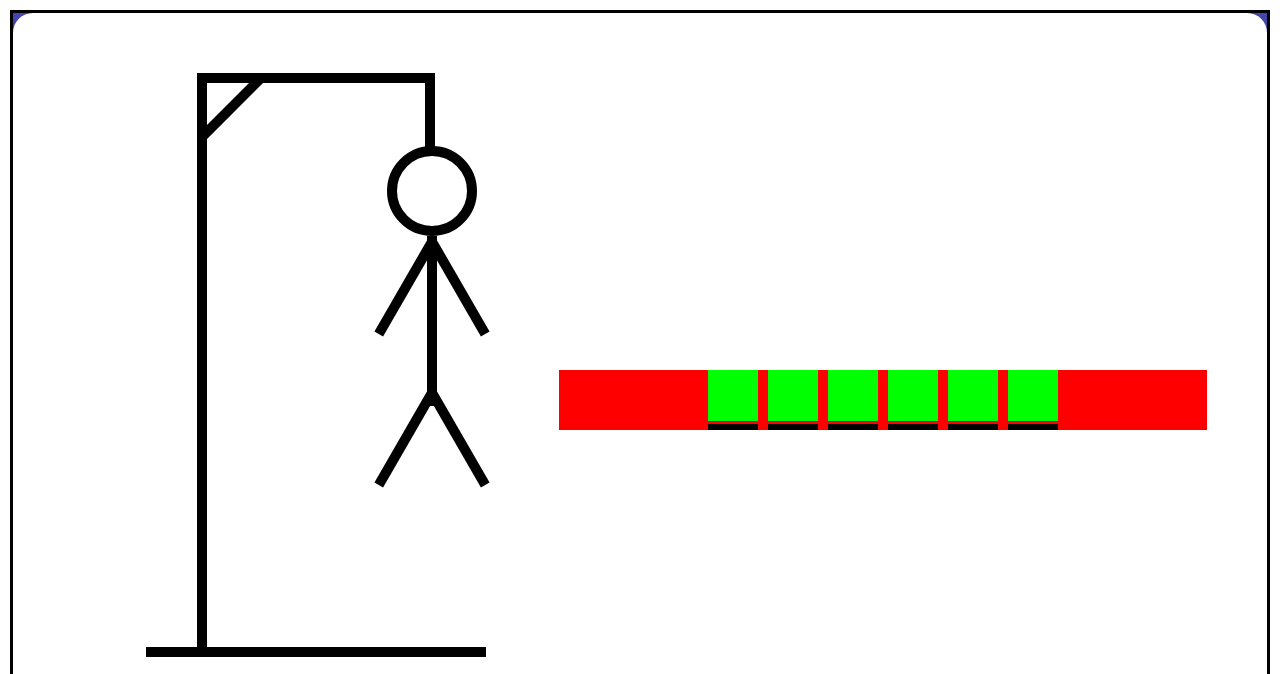
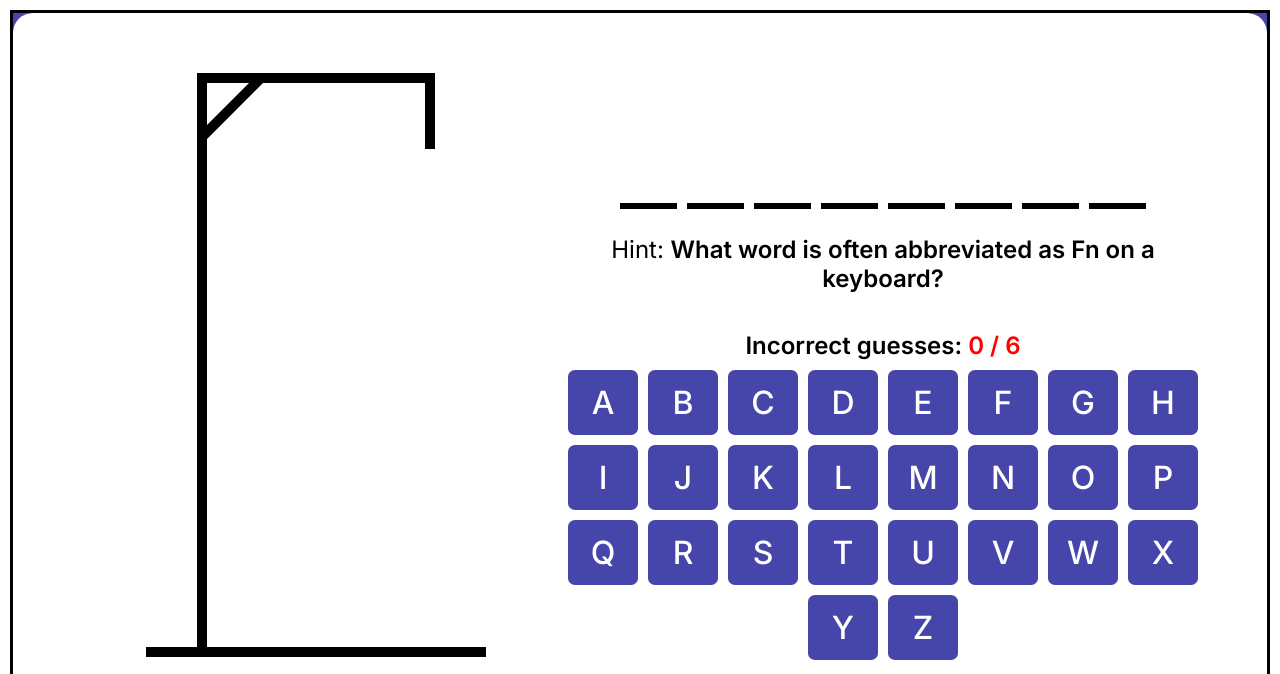
Before and after one commit to whyisitalwaysAna/hangman-game-s1e1, a website built with webpack: page src/index.html in a window 1280 px wide. Shown: the top 674 px of the page. Built offline with nearby package versions, Linux system fonts and the light colour scheme.

Commit message:
feat: add quiz letters

```diff
--- a/src/index.js
+++ b/src/index.js
@@ -2,3 +2,7 @@ import './scss/main.scss'
 const gallows = require('./js/gallows')
 const hangedman = require('./js/hangedman')
 const answer = require('./js/answer')
+const hint = require('./js/hint')
+const incorrect = require('./js/incorrect')
+const keyboard = require('./js/keyboard')
+const modal = require('./js/modal')
--- a/src/js/answer.js
+++ b/src/js/answer.js
@@ -4,24 +4,77 @@ const answerLine = document.createElement('div')
 answerLine.classList.add('answer-line')
 controlWrapper.appendChild(answerLine)
 
-const letters = document.createElement('div')
-letters.classList.add('letters')
-answerLine.appendChild(letters)
+//const letters = document.createElement('div')
+//letters.classList.add('letters')
+//answerLine.appendChild(letters)
 
-const lines = document.createElement('div')
-lines.classList.add('lines')
-answerLine.appendChild(lines)
+//const lines = document.createElement('div')
+//lines.classList.add('lines')
+//answerLine.appendChild(lines)
 
-let count = 6
-
-for (let i = 0; i < count; i++) {
-  const letterUnderline = document.createElement('div')
-  letterUnderline.classList.add('letter-underline')
-  lines.appendChild(letterUnderline)
+export const quiz = {
+  questions: {
+    questionPurple:
+      'What color do you get if you mix together the two colors that appear twice in the Google logo?',
+    questionDominos:
+      'For Cyber Monday in the US in 2019, Google "baked" Pixel 4 phones inside the pizza boxes of what fast food chain as a limited promotion?',
+    questionAndroid:
+      'Andy Rubin is known as one of the three founders of what massively popular operating system?',
+    questionFrench:
+      '"Ordinateur" is the word for "computer," and "logiciel" is the word for "software," in what Romance language?',
+    questionBotnet:
+      'What is the 6-letter term for a group of computers that is networked together and used by hackers to steal information?',
+    questionHaiku:
+      'A Rochester, New York developed what open-source operating system written in way more than three lines of code and named for what short poetry form?',
+    questionMicrosoft: 'Who developed and designed TypeScript?',
+    questionIphone:
+      'Now appearing prophetic, what device was announced in 2007 with the following slogan? "This is only the beginning."',
+    questionPaypal:
+      'Since 2013, what technology company focused on payments has owned the popular smartphone cash transfer app Venmo?',
+    questionHalo:
+      'Mendicant Bias and Offensive Bias are fictional AIs in what "holy" video game franchise that shares its name with a Beyonce song? ',
+    questionCookie:
+      'What delicious computer term did web browser programmer Lou Montulli coin to refer to information that is sent from the browser to the web server?',
+    questionNetwork:
+      'A group of independent computers attached to one another through communication media',
+    questionPixel: 'The smallest unit in a digital display',
+    questionFunction: 'What word is often abbreviated as Fn on a keyboard?',
+    questionAdobe:
+      'In the last year more than 250 billion PDFs were opened using products from what highly successful creative software company?'
+  },
+  answers: {
+    answerPurple: ['P', 'U', 'R', 'P', 'L', 'E'],
+    answerDominos: ['D', 'O', 'M', 'I', 'N', 'O', 'S'],
+    answerAndroid: ['A', 'N', 'D', 'R', 'O', 'I', 'D'],
+    answerFrench: ['F', 'R', 'E', 'N', 'C', 'H'],
+    answerBotnet: ['B', 'O', 'T', 'N', 'E', 'T'],
+    answerHaiku: ['H', 'A', 'I', 'K', 'U'],
+    answerMicrosoft: ['M', 'I', 'C', 'R', 'O', 'S', 'O', 'F', 'T'],
+    answerIphone: ['I', 'P', 'H', 'O', 'N', 'E'],
+    answerPaypal: ['P', 'A', 'Y', 'P', 'A', 'L'],
+    answerHalo: ['H', 'A', 'L', 'O'],
+    answerCookie: ['C', 'O', 'O', 'K', 'I', 'E'],
+    answerNetwork: ['N', 'E', 'T', 'W', 'O', 'R', 'K'],
+    answerPixel: ['P', 'I', 'X', 'E', 'L'],
+    answerFunction: ['F', 'U', 'N', 'C', 'T', 'I', 'O', 'N'],
+    answerAdobe: ['A', 'D', 'O', 'B', 'E']
+  }
 }
 
-for (let i = 0; i < count; i++) {
-  const letterWrapper = document.createElement('div')
-  letterWrapper.classList.add('letter-wrapper')
-  letters.appendChild(letterWrapper)
+export let letterWrapper
+
+export function drawUnderlines(array) {
+  for (let i = 0; i < array.length; i++) {
+    const letterBox = document.createElement('div')
+    letterBox.classList.add('letter-box')
+    answerLine.appendChild(letterBox)
+
+    letterWrapper = document.createElement('div')
+    letterWrapper.classList.add('letter-wrapper')
+    letterBox.appendChild(letterWrapper)
+
+    const letterUnderline = document.createElement('div')
+    letterUnderline.classList.add('letter-underline')
+    letterBox.appendChild(letterUnderline)
+  }
 }
--- a/src/js/gallows.js
+++ b/src/js/gallows.js
@@ -1,6 +1,5 @@
 const body = document.querySelector('body')
 const gallows = document.createElement('div')
-console.log('hihi')
 
 gallows.innerHTML = `
 <div class="container">
--- a/src/js/hangedman.js
+++ b/src/js/hangedman.js
@@ -2,24 +2,24 @@ const helperWrapper = document.querySelector('.helper-2')
 
 const head = document.createElement('div')
 head.classList.add('head')
-helperWrapper.appendChild(head) //will be deleted
+//helperWrapper.appendChild(head) //will be deleted
 
 const torso = document.createElement('div')
 torso.classList.add('torso')
-helperWrapper.appendChild(torso) //will be deleted
+//helperWrapper.appendChild(torso) //will be deleted
 
 const leftHand = document.createElement('div')
 leftHand.classList.add('left-hand')
-torso.appendChild(leftHand) //will be deleted
+//torso.appendChild(leftHand) //will be deleted
 
 const rightHand = document.createElement('div')
 rightHand.classList.add('right-hand')
-torso.appendChild(rightHand) //will be deleted
+//torso.appendChild(rightHand) //will be deleted
 
 const leftLeg = document.createElement('div')
 leftLeg.classList.add('left-leg')
-torso.appendChild(leftLeg) //will be deleted
+//torso.appendChild(leftLeg) //will be deleted
 
 const rightLeg = document.createElement('div')
 rightLeg.classList.add('right-leg')
-torso.appendChild(rightLeg) //will be deleted
+//torso.appendChild(rightLeg) //will be deleted
--- /dev/null
+++ b/src/js/hint.js
@@ -0,0 +1,51 @@
+import { quiz, drawUnderlines } from './answer.js'
+
+const controlWrapper = document.querySelector('.control')
+
+const hintWrapper = document.createElement('div')
+hintWrapper.classList.add('hint-wrapper')
+controlWrapper.appendChild(hintWrapper)
+
+const hint = document.createElement('div')
+hint.classList.add('hint')
+hintWrapper.appendChild(hint)
+hint.textContent = 'Hint: '
+
+const question = document.createElement('div')
+question.classList.add('question')
+hintWrapper.appendChild(question)
+
+const objQuestionsLength = Object.keys(quiz.questions).length
+
+function getRandomQuiz(min, max) {
+  min = Math.ceil(min)
+  max = Math.floor(max)
+  return Math.floor(Math.random() * (max - min) + min)
+}
+export let randomQuiz = getRandomQuiz(1, objQuestionsLength + 1)
+
+function displayRandomQuiz(number) {
+  let questions = Object.values(quiz.questions)
+  question.textContent = questions[number - 1]
+}
+
+function displayAnswerLines(number) {
+  let answer = Object.values(quiz.answers)
+  drawUnderlines(answer[number - 1])
+}
+
+displayRandomQuiz(randomQuiz)
+displayAnswerLines(randomQuiz)
+
+let arrayValue = Object.values(quiz.answers)
+
+export function writeLetters(array) {
+  const letterWrapperGlobal = document.querySelectorAll('.letter-wrapper')
+
+  for (let i = 0; i < array.length; i++) {
+    let letterItem = letterWrapperGlobal.item(i)
+    letterItem.textContent = array[i]
+  }
+}
+
+writeLetters(arrayValue[randomQuiz - 1])
--- /dev/null
+++ b/src/js/incorrect.js
@@ -0,0 +1,15 @@
+const controlWrapper = document.querySelector('.control')
+
+const incorrectWrapper = document.createElement('div')
+incorrectWrapper.classList.add('incorrect-wrapper')
+controlWrapper.appendChild(incorrectWrapper)
+
+const incorrectGuesses = document.createElement('div')
+incorrectGuesses.classList.add('incorrect-guesses')
+incorrectWrapper.appendChild(incorrectGuesses)
+incorrectGuesses.textContent = 'Incorrect guesses: '
+
+const incorrectGuessesCounter = document.createElement('div')
+incorrectGuessesCounter.classList.add('incorrect-guesses-counter')
+incorrectWrapper.appendChild(incorrectGuessesCounter)
+incorrectGuessesCounter.textContent = '0 / 6' //will be removed
--- /dev/null
+++ b/src/js/keyboard.js
@@ -0,0 +1,81 @@
+import { quiz, letterWrapper } from './answer.js'
+import { randomQuiz, writeLetters } from './hint.js'
+
+const controlWrapper = document.querySelector('.control')
+
+const keyboardWrapper = document.createElement('div')
+keyboardWrapper.classList.add('keyboard-wrapper')
+controlWrapper.appendChild(keyboardWrapper)
+
+const lettersArray = [
+  'A',
+  'B',
+  'C',
+  'D',
+  'E',
+  'F',
+  'G',
+  'H',
+  'I',
+  'J',
+  'K',
+  'L',
+  'M',
+  'N',
+  'O',
+  'P',
+  'Q',
+  'R',
+  'S',
+  'T',
+  'U',
+  'V',
+  'W',
+  'X',
+  'Y',
+  'Z'
+]
+
+let arrayValue = Object.values(quiz.answers)
+//
+let currentAnswer = []
+//
+
+function paintKeys(array, answer) {
+  for (let i = 0; i < array.length; i++) {
+    const key = document.createElement('div')
+    key.classList.add('key')
+    keyboardWrapper.appendChild(key)
+
+    key.addEventListener('click', function (event) {
+      answer.forEach(elem => {
+        if (event.target.innerHTML === elem) {
+          let letterNode = document.querySelectorAll('.letter-wrapper')
+          for (let node of letterNode) {
+            if (node.innerHTML === elem) {
+              node.classList.add('visible-letter')
+              //
+
+              currentAnswer.push(elem)
+              console.log(currentAnswer)
+              console.log(currentAnswer.length)
+              //
+              event.removeEventListener('click', paintKeys)
+            }
+          }
+        }
+      })
+    })
+  }
+}
+paintKeys(lettersArray, arrayValue[randomQuiz - 1])
+
+function writeLettersInKeys(array) {
+  const allKeys = document.querySelectorAll('.key')
+
+  for (let i = 0; i < array.length; i++) {
+    let letterItem = allKeys.item(i)
+    letterItem.textContent = array[i]
+  }
+}
+writeLettersInKeys(lettersArray)
--- /dev/null
+++ b/src/js/modal.js
@@ -0,0 +1,19 @@
+import { letterWrapper } from './answer.js'
+
+
+//nodelist.forEach(node => {
+//  let mutationObserver = new MutationObserver(function (mutations) {
+//    mutations.forEach(function (mutation) {
+//      console.log(mutation)
+//    })
+//  })
+
+//  mutationObserver.observe(node, {
+//    attributes: true,
+//    characterData: true,
+//    childList: true,
+//    subtree: true,
+//    attributeOldValue: true,
+//    characterDataOldValue: true
+//  })
+//})
--- a/src/scss/blocks/_answer.scss
+++ b/src/scss/blocks/_answer.scss
@@ -1,49 +1,43 @@
 .control {
   display: flex;
   flex-direction: column;
-  justify-content: center;
+  justify-content: space-between;
   align-items: center;
   width: 100%;
-  height: 100%;
+  height: 80%;
 }
 
 .answer-line {
   width: 100%;
-  height: 60px;
-  background-color: red;
   display: flex;
-  flex-direction: column;
   justify-content: center;
-  gap: 3px;
+  gap: 10px;
 }
 
-.letters {
-  width: 100%;
-  height: 90%;
-  display: flex;
-  gap: 10px;
-  justify-content: center;
-}
-
-.lines {
-  width: 100%;
-  height: 10%;
-  display: flex;
-  gap: 10px;
-  justify-content: center;
+.letter-box {
+  width: 57px;
+  height: 71px;
+  position: relative;
 }
 
 .letter-underline {
-  width: 50px;
+  position: absolute;
+  bottom: 0px;
+  width: 57px;
   height: 6px;
   background-color: black;
-  bottom: 0;
-  align-self: flex-end;
 }
 
 .letter-wrapper {
-  width: 50px;
-  height: 100%;
-  background-color: rgb(0, 255, 0);
-  bottom: 0;
+  display: none;
+  justify-content: center;
+  width: 57px;
+  height: 65px;
+  font-family: 'Inter', sans-serif;
+  font-weight: 700;
+  font-size: 3.5rem;
 }
+
+.visible-letter {
+  display: flex;
+}
--- a/src/scss/blocks/_gallows.scss
+++ b/src/scss/blocks/_gallows.scss
@@ -1,6 +1,8 @@
 .gallows-wrapper {
   position: relative;
   border: 3px solid rgb(0, 0, 0);
+  display: flex;
+  justify-content: center;
 
   .corner {
     background-color: rgb(69, 69, 170);
@@ -61,6 +63,7 @@
     justify-items: center;
     align-items: center;
     padding: 60px;
+    max-width: 1440px;
     .gallows-wrapper {
       //background-color: rgb(134, 65, 65);
       width: 100%;
--- /dev/null
+++ b/src/scss/blocks/_hint.scss
@@ -0,0 +1,18 @@
+.hint-wrapper {
+  width: 100%;
+  grid-template-columns: 1fr 5fr;
+  font-family: 'Inter', sans-serif;
+  text-align: center;
+}
+
+.hint {
+  font-weight: 400;
+  font-size: 1.5rem;
+  display: inline;
+}
+
+.question {
+  font-weight: 600;
+  font-size: 1.5rem;
+  display: inline;
+}
--- /dev/null
+++ b/src/scss/blocks/_incorrect.scss
@@ -0,0 +1,20 @@
+.incorrect-wrapper {
+  width: 100%;
+  grid-template-columns: 1fr 5fr;
+  font-family: 'Inter', sans-serif;
+  text-align: center;
+  height: 200px;
+}
+
+.incorrect-guesses {
+  font-weight: 600;
+  font-size: 1.5rem;
+  display: inline;
+}
+
+.incorrect-guesses-counter {
+  font-weight: 600;
+  font-size: 1.5rem;
+  display: inline;
+  color: red;
+}
--- /dev/null
+++ b/src/scss/blocks/_keyboard.scss
@@ -0,0 +1,25 @@
+.keyboard-wrapper {
+  height: 200vh;
+  //background-color: rgb(170, 206, 137);
+  width: 100%;
+  display: flex;
+  flex-wrap: wrap;
+  justify-content: center;
+  align-content: center;
+  gap: 10px;
+}
+
+.key {
+  cursor: pointer;
+  width: 70px;
+  height: 65px;
+  display: flex;
+  justify-content: center;
+  align-items: center;
+  background-color: rgb(69, 69, 170);
+  border-radius: 10%;
+  color: white;
+  font-family: 'Inter', sans-serif;
+  font-size: 2rem;
+  font-weight: 500;
+}
--- a/src/scss/main.scss
+++ b/src/scss/main.scss
@@ -1,6 +1,9 @@
 @import '../scss/blocks/_gallows.scss';
 @import '../scss/blocks/_hangedman.scss';
 @import '../scss/blocks/_answer.scss';
+@import '../scss/blocks/_hint.scss';
+@import '../scss/blocks/_incorrect.scss';
+@import '../scss/blocks/_keyboard.scss';
 
 * {
   margin: 0;
```
Also changed, not shown: dist/filenamed89ee3eb74f0a32285a9.js, dist/index.html.
